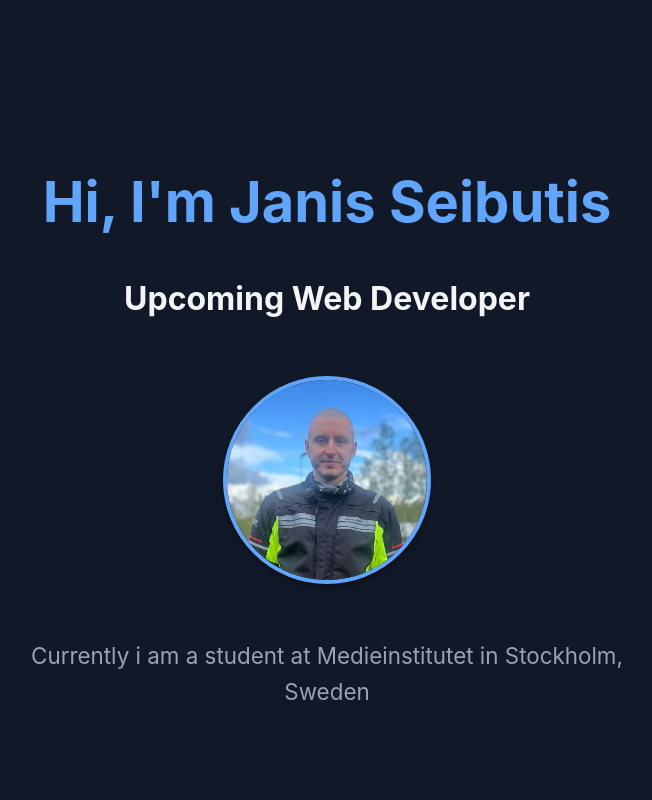
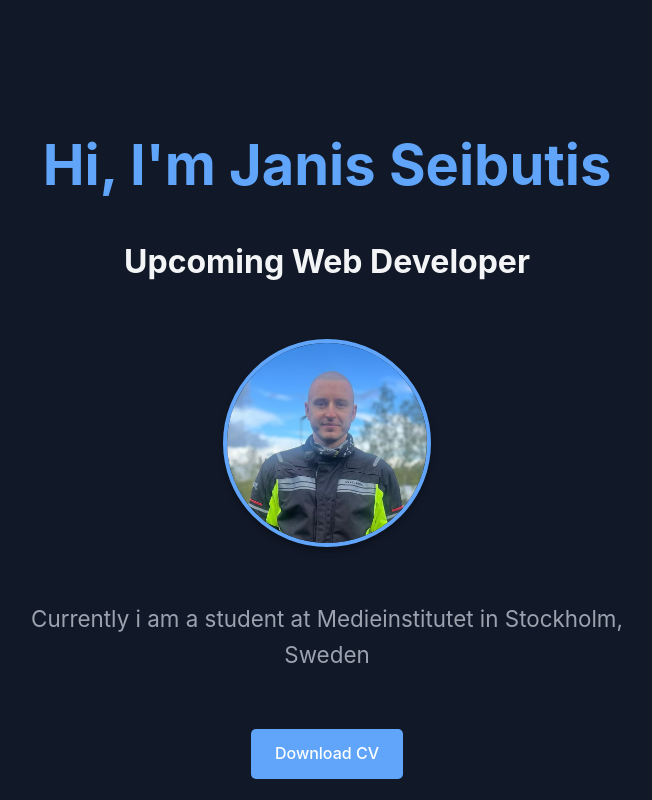
Before and after one commit to JanisSeibutis/portfolio, a React (Vite) app: page / in a window 1280 px wide. Shown: the top 800 px of the page, without its empty margins (329-981 px from the left). Built offline with nearby package versions, Linux system fonts and the light colour scheme.

Commit message:
feat: add CV

```diff
--- a/src/components/Hero.tsx
+++ b/src/components/Hero.tsx
@@ -16,6 +16,15 @@ const Hero: React.FC = () => {
           />
         </div>
         <p>Currently i am a student at Medieinstitutet in Stockholm, Sweden</p>
+        <a
+          href="/portfolio/Janis_Seibutis_CV.pdf"
+          download
+          className="cv-button"
+          target="_blank"
+          rel="noopener noreferrer"
+        >
+          Download CV
+        </a>
       </div>
     </section>
   );
--- a/src/components/Projects.tsx
+++ b/src/components/Projects.tsx
@@ -13,7 +13,7 @@ const Projects: React.FC = () => {
   const projects: Project[] = [
     {
       title: 'Donut Shop',
-      description: 'This is a fictional webshop selling donuts, built as a school project with specific functional requirements. Users can browse and select products to add to their shopping cart. From the cart, users can proceed to checkout where they\'ll find an order summary and a form for order and user details. The site is built with vanilla JavaScript and some simple helper tools, with extra attention given to accessibility aspects.',
+      description: 'This is a fictional webshop selling donuts, built as a school project with specific functional requirements. Users can browse and select products to add to their shopping cart. From the cart, users can proceed to checkout where they\'ll find an order summary and a form for order and user details. The site is built with vanilla JavaScript and some simple helper tools, with extra attention given to accessibility aspects and form validation with regex.',
       image: '/portfolio/images/gottfrids-main-page.jpg',
       demoLink: 'https://janisseibutis.github.io/Gottfrids-Munkar-webbshop/',
       codeLink: 'https://github.com/JanisSeibutis/Gottfrids-Munkar-webbshop?tab=readme-ov-file'
--- a/src/styles/Hero.css
+++ b/src/styles/Hero.css
@@ -83,6 +83,24 @@
   box-shadow: 0 4px 6px rgba(0, 0, 0, 0.2);
 }
 
+.cv-button {
+  display: inline-block;
+  background-color: var(--primary-color);
+  color: white;
+  padding: 0.75rem 1.5rem;
+  border-radius: 5px;
+  text-decoration: none;
+  margin-top: 1.5rem;
+  transition: all 0.3s ease;
+  font-weight: 500;
+}
+
+.cv-button:hover {
+  background-color: var(--primary-color-dark);
+  transform: translateY(-2px);
+  box-shadow: 0 4px 6px rgba(0, 0, 0, 0.1);
+}
+
 /* Responsive adjustments */
 @media (max-width: 768px) {
   .hero {
```
Also changed, not shown: 1 other file (tests, documents, lock files or other folders).
